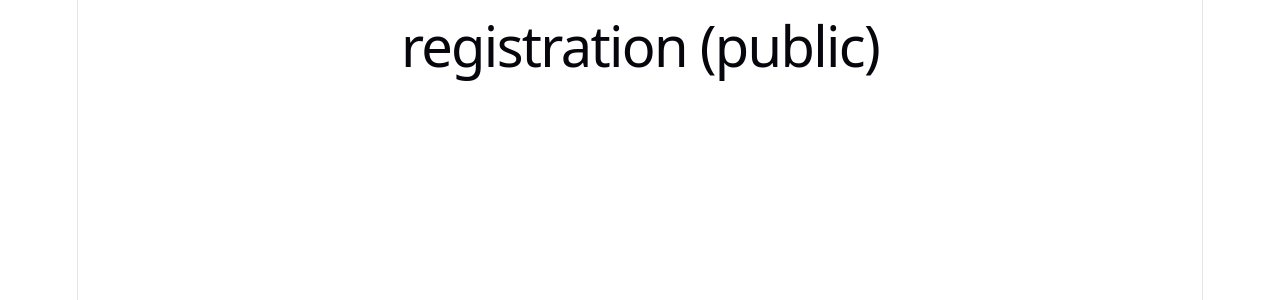
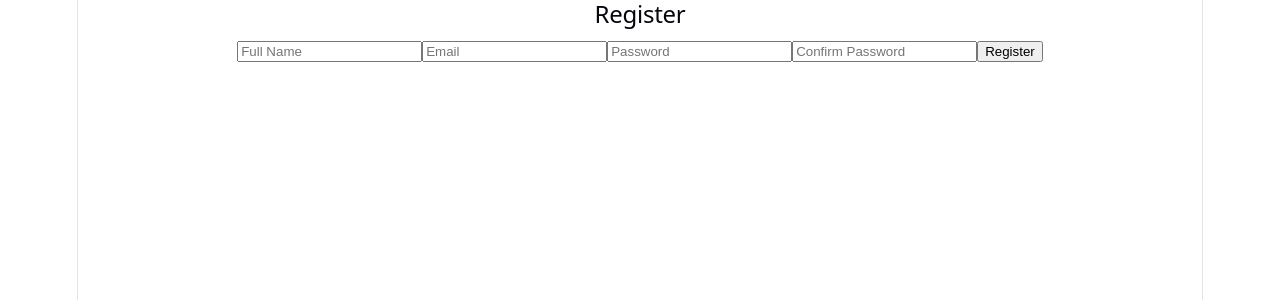
Before and after one commit to Swapno963/Scannify, a React (Vite) app: page /registration in a window 1280 px wide. Shown: the top 300 px of the page. Built offline with nearby package versions, Linux system fonts and the light colour scheme; no server answers.

Commit message:
registration functionality completed

```diff
--- a/src/pages/Registration.tsx
+++ b/src/pages/Registration.tsx
@@ -1,2 +1,150 @@
-const Registration = () => <h1>registration (public)</h1>;
+import React, { useState } from "react";
+import '../index.css';
+const API_URL = import.meta.env.VITE_API_URL;
+
+interface FormData {
+  full_name: string;
+  email: string;
+  password: string;
+  confirmPassword: string;
+}
+
+const Registration: React.FC = () => {
+  const [formData, setFormData] = useState<FormData>({
+    full_name: "",
+    email: "",
+    password: "",
+    confirmPassword: "",
+  });
+
+  const [error, setError] = useState<string>("");
+  const [success, setSuccess] = useState<string>("");
+
+  const handleChange = (e: React.ChangeEvent<HTMLInputElement>) => {
+    setFormData({
+      ...formData,
+      [e.target.name]: e.target.value,
+    });
+  };
+
+  const validate = () => {
+    if (!formData.full_name || !formData.email || !formData.password) {
+      return "All fields are required";
+    }
+
+    if (formData.password.length < 6) {
+      return "Password must be at least 6 characters";
+    }
+
+    if (formData.password !== formData.confirmPassword) {
+      return "Passwords do not match";
+    }
+
+    return "";
+  };
+
+  const handleSubmit = async (e: React.FormEvent) => {
+    e.preventDefault();
+
+    setError("");
+    setSuccess("");
+
+    const validationError = validate();
+    if (validationError) {
+      setError(validationError);
+      return;
+    }
+
+    try {
+      const res = await fetch(`${API_URL}/api/register`, {
+        method: "POST",
+        headers: {
+          "Content-Type": "application/json",
+        },
+        body: JSON.stringify({
+          full_name: formData.full_name,
+          email: formData.email,
+          password: formData.password,
+        }),
+      });
+
+      const data = await res.json();
+
+      if (!res.ok) {
+        throw new Error(data.message || "Registration failed");
+      }
+
+      setSuccess("Registration successful!");
+      setFormData({
+        full_name: "",
+        email: "",
+        password: "",
+        confirmPassword: "",
+      });
+      window.location.href = "/login";
+
+
+    } catch (err: any) {
+      setError(err.message);
+    }
+  };
+
+  return (
+    <div className="min-h-screen flex items-center justify-center">
+      <form
+        onSubmit={handleSubmit}
+        className="w-full max-w-md p-6 shadow-lg rounded-lg"
+      >
+        <h2 className="text-2xl font-bold mb-4">Register</h2>
+
+        {error && <p className="text-red-500 mb-2">{error}</p>}
+        {success && <p className="text-green-500 mb-2">{success}</p>}
+
+        <input
+          type="text"
+          name="full_name"
+          placeholder="Full Name"
+          value={formData.full_name}
+          onChange={handleChange}
+          className="w-full mb-3 p-2 border rounded"
+        />
+
+        <input
+          type="email"
+          name="email"
+          placeholder="Email"
+          value={formData.email}
+          onChange={handleChange}
+          className="w-full mb-3 p-2 border rounded"
+        />
+
+        <input
+          type="password"
+          name="password"
+          placeholder="Password"
+          value={formData.password}
+          onChange={handleChange}
+          className="w-full mb-3 p-2 border rounded"
+        />
+
+        <input
+          type="password"
+          name="confirmPassword"
+          placeholder="Confirm Password"
+          value={formData.confirmPassword}
+          onChange={handleChange}
+          className="w-full mb-4 p-2 border rounded"
+        />
+
+        <button
+          type="submit"
+          className="w-full bg-blue-500 text-white p-2 rounded"
+        >
+          Register
+        </button>
+      </form>
+    </div>
+  );
+};
+
 export default Registration;
```
